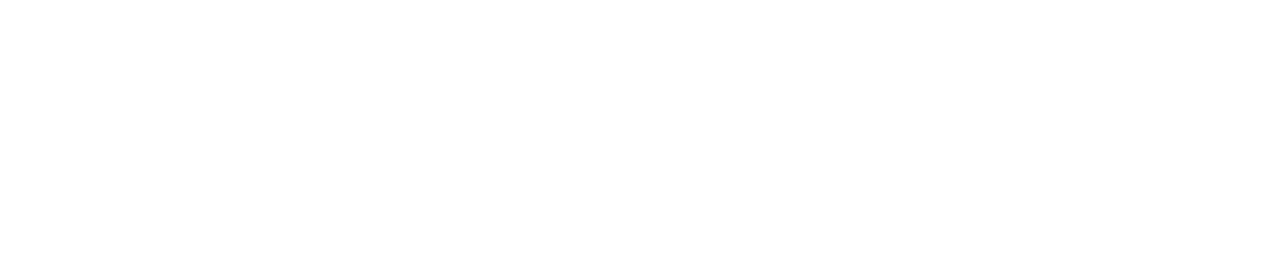
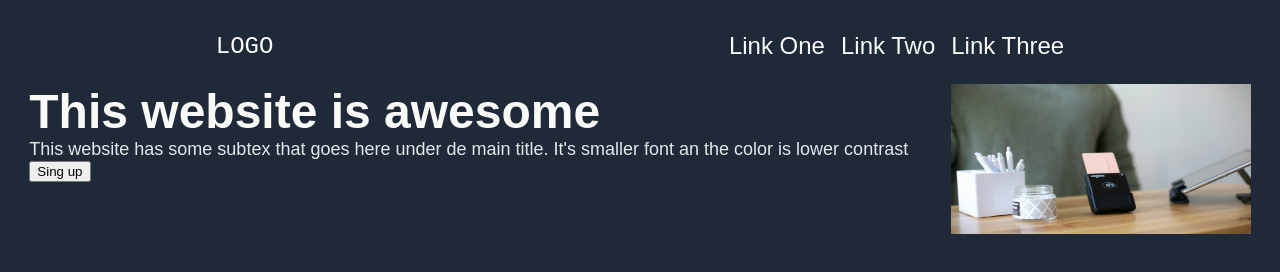
Before and after one commit to AchingRCP/odin-landingpage, a plain HTML site: page index.html in a window 1280 px wide. Drawn offline with Linux system fonts and the light colour scheme.

Commit message:
Diseño cabecero, añado imagen y primer cuerpo de la web

```diff
--- a/index.html
+++ b/index.html
@@ -4,8 +4,31 @@
     <meta charset="UTF-8">
     <meta name="viewport" content="width=device-width, initial-scale=1.0">
     <title>Landing Page</title>
+    <link rel="stylesheet" href="style.css">
 </head>
 <body>
+    <!-- Header-->
+    <div class="header">
+        <div class="logo"> LOGO</div>
+        <ul class="list">
+            <li><a href="https://www.google.com">Link One</a></li>
+            <li><a href="https://www.google.com">Link Two</a></li>
+            <li><a href="https://www.google.com">Link Three</a></li>
+        </ul>
+    </div>
+    <!-- Body-->
+    <div class="body">
+        <div class="container-one">
+            <div class="item-one">
+            <div class="hero-one">This website is awesome</div>
+            <div class="hero-two">This website has some subtex that goes here under de main title. It's smaller font an the color is lower contrast</div>
+            <div><button>Sing up</button></div>
+        </div>
+        <div class="item-two">
+        <div><img src="../odin-landingpage/images/desk-one.jpg" alt="una imagen de un escritorio con cosas encima"></div>
+    </div>
+    </div>
+    </div>
 
 </body>
 </html>
--- /dev/null
+++ b/style.css
@@ -0,0 +1,56 @@
+body{
+    display: flex;
+    flex-direction: column;
+    font-family: Arial, Helvetica, sans-serif;
+    background-color: #1F2937;
+}
+
+/* Cabecera */
+.header{
+    display: flex;
+    justify-content: space-around;
+    align-items: center;
+    font-size: 24px;
+    color: #F9FAF8;
+}
+
+ul{
+    display: flex;
+    list-style-type: none;
+    gap: 16px;
+    align-items: flex-start;
+}
+
+a{
+ text-decoration: none;
+ color: #F9FAF8;
+}
+
+.logo{
+    font-family: 'Courier New', Courier, monospace;
+}
+/*Cuerpo*/
+
+.container-one{
+    display: flex;
+    color: #F9FAF8;
+    justify-content: space-around;
+}
+
+.item-one{
+    display: flex;
+    flex-direction: column;
+    color: #E5E7EB;
+    font-size: 18px;
+}
+
+.hero-one{
+    font-size: 48px;
+    font-weight: bolder;
+    color: #F9FAF8;
+}
+
+img{
+    width: 300px;
+    height: 150px;
+}
```
Also changed, not shown: images/desk-one.jpg (added).
